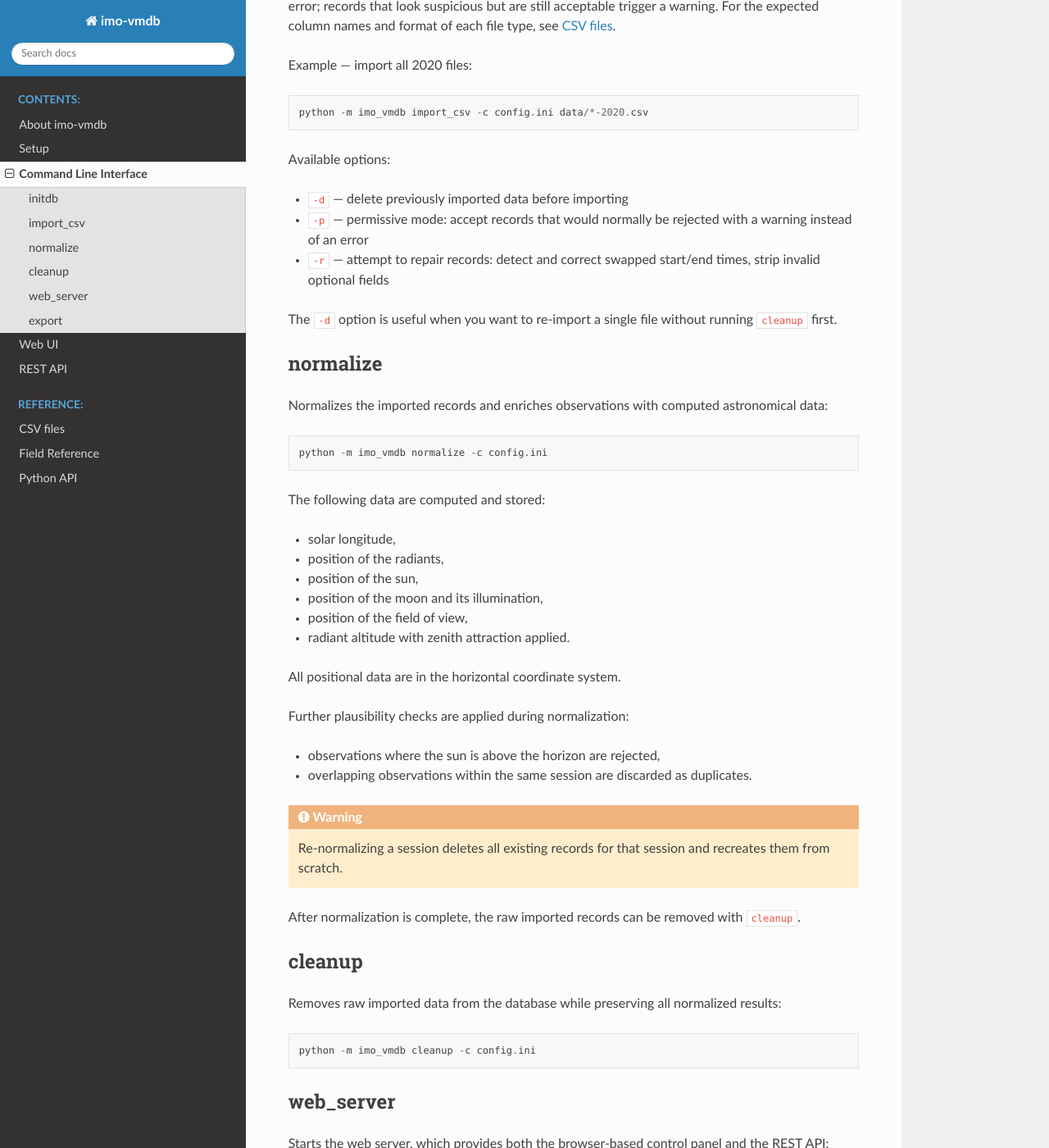
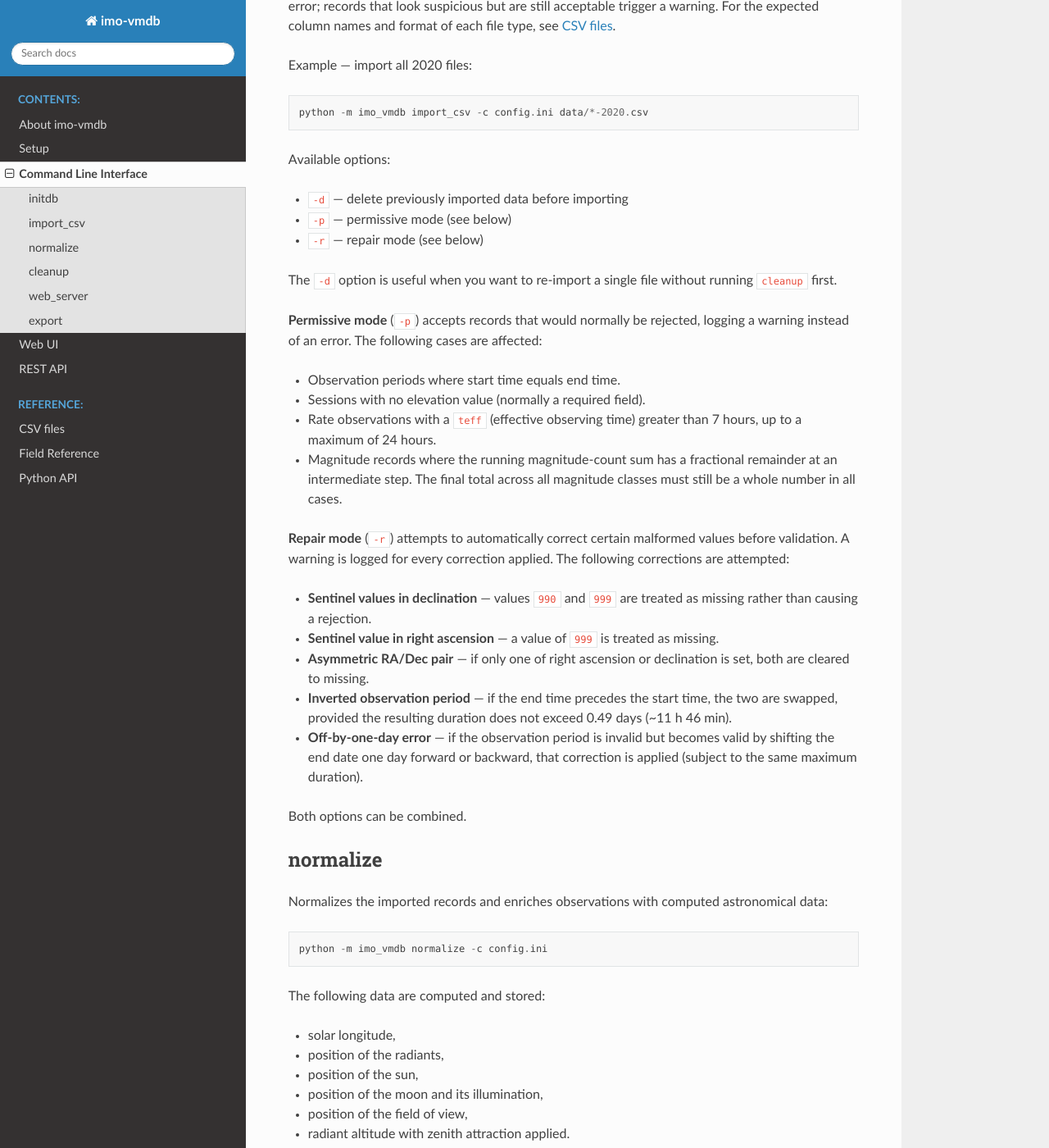
Before and after one commit to jankorichter/imo-vmdb, a Sphinx documentation site: the page built from docs/cli.rst, in a window 1280 px wide and 1400 px high, scrolled down 776 px. Shown: the whole window at 82% size. Built offline with Sphinx 7.4.7 and the Read the Docs theme 3.1.0, drawn with Linux system fonts in a browser that asks for light colours.

Commit message:
docs: document permissive and repair mode behavior in full detail

```diff
--- a/docs/cli.rst
+++ b/docs/cli.rst
@@ -38,13 +38,41 @@ Example — import all 2020 files::
 Available options:
 
 * ``-d`` — delete previously imported data before importing
-* ``-p`` — permissive mode: accept records that would normally be rejected with
-  a warning instead of an error
-* ``-r`` — attempt to repair records: detect and correct swapped start/end
-  times, strip invalid optional fields
+* ``-p`` — permissive mode (see below)
+* ``-r`` — repair mode (see below)
 
 The ``-d`` option is useful when you want to re-import a single file without
 running ``cleanup`` first.
+
+**Permissive mode** (``-p``) accepts records that would normally be rejected,
+logging a warning instead of an error.  The following cases are affected:
+
+* Observation periods where start time equals end time.
+* Sessions with no elevation value (normally a required field).
+* Rate observations with a ``teff`` (effective observing time) greater than
+  7 hours, up to a maximum of 24 hours.
+* Magnitude records where the running magnitude-count sum has a fractional
+  remainder at an intermediate step.  The final total across all magnitude
+  classes must still be a whole number in all cases.
+
+**Repair mode** (``-r``) attempts to automatically correct certain malformed
+values before validation.  A warning is logged for every correction applied.
+The following corrections are attempted:
+
+* **Sentinel values in declination** — values ``990`` and ``999`` are treated
+  as missing rather than causing a rejection.
+* **Sentinel value in right ascension** — a value of ``999`` is treated as
+  missing.
+* **Asymmetric RA/Dec pair** — if only one of right ascension or declination
+  is set, both are cleared to missing.
+* **Inverted observation period** — if the end time precedes the start time,
+  the two are swapped, provided the resulting duration does not exceed
+  0.49 days (~11 h 46 min).
+* **Off-by-one-day error** — if the observation period is invalid but becomes
+  valid by shifting the end date one day forward or backward, that correction
+  is applied (subject to the same maximum duration).
+
+Both options can be combined.
 
 normalize
 ---------
```
Also changed, not shown: docs/webui.rst (+6 -6 lines).
